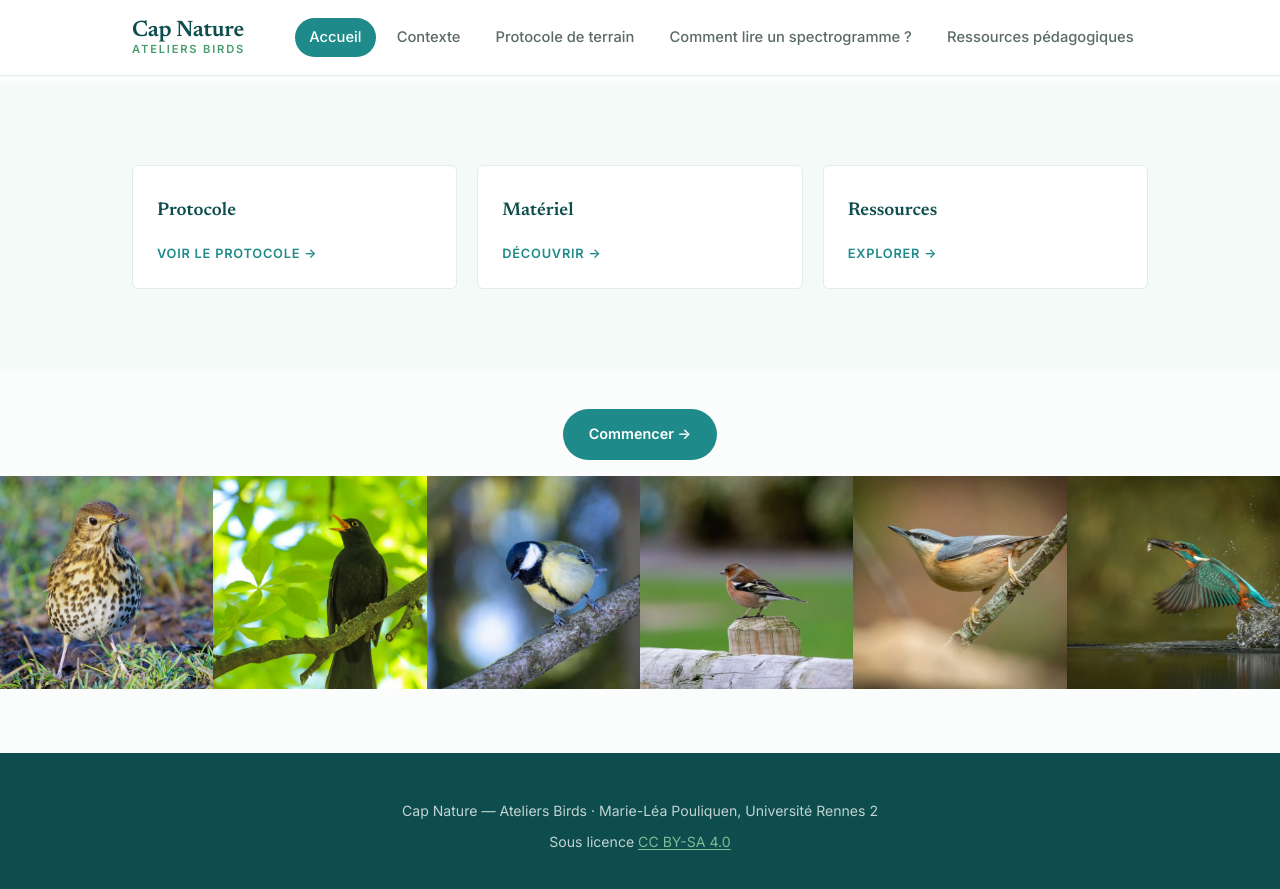
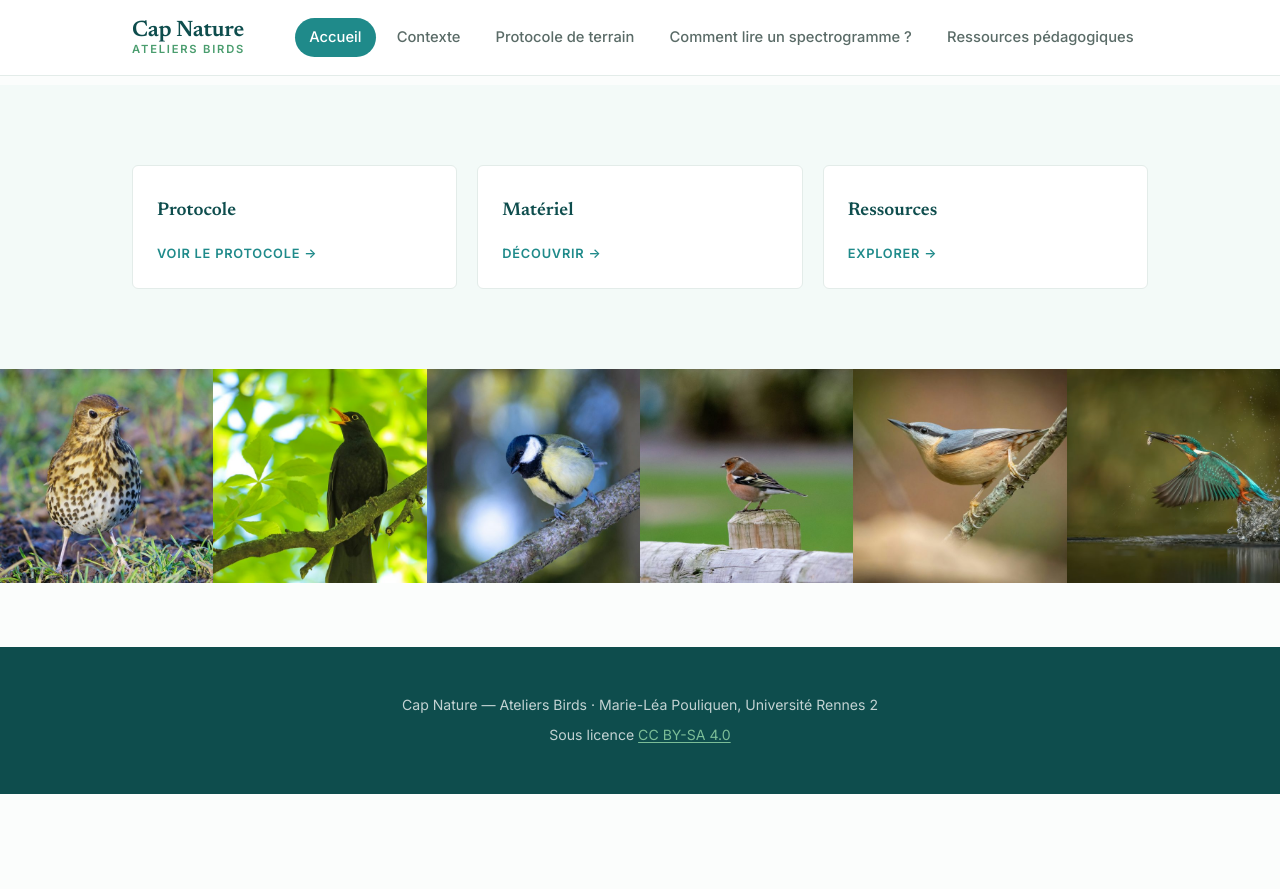
Before and after one commit to marieleapouliquen/wiki-cap-nature, a Jekyll site: the page built from index.md, in a window 1280 px wide and 900 px high, scrolled down 566 px. Shown: the top 889 px of the window. Built offline with Jekyll 4.4.1, drawn with Linux system fonts in a browser that asks for light colours; after the commit the page ends 1360 px from its top, so only the background shows below that.

Commit message:
Update index.md

```diff
--- a/index.md
+++ b/index.md
@@ -51,8 +51,4 @@ cards:
   </div>
 </section>
 
-<p style="text-align: center; margin-top: 2.5rem;">
-  <a href="{{ '/protocole/' | relative_url }}" class="btn">Commencer →</a>
-</p>
-
 {% include photo-band.html photos=page.photos %}
```
